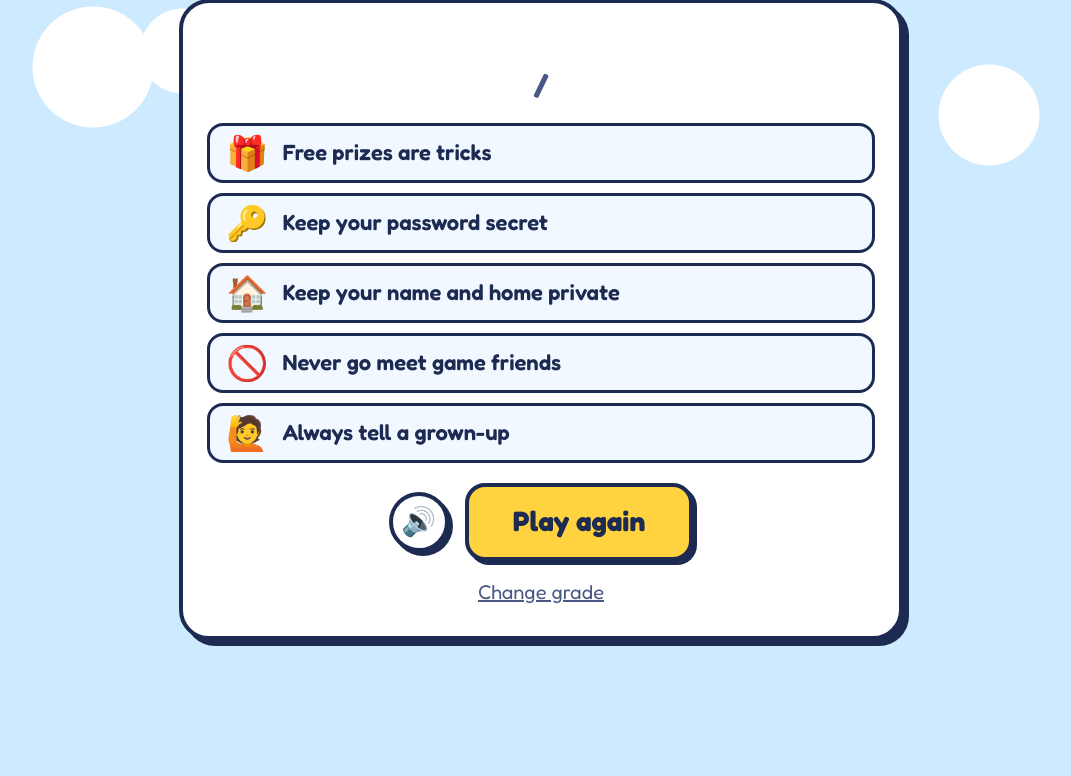
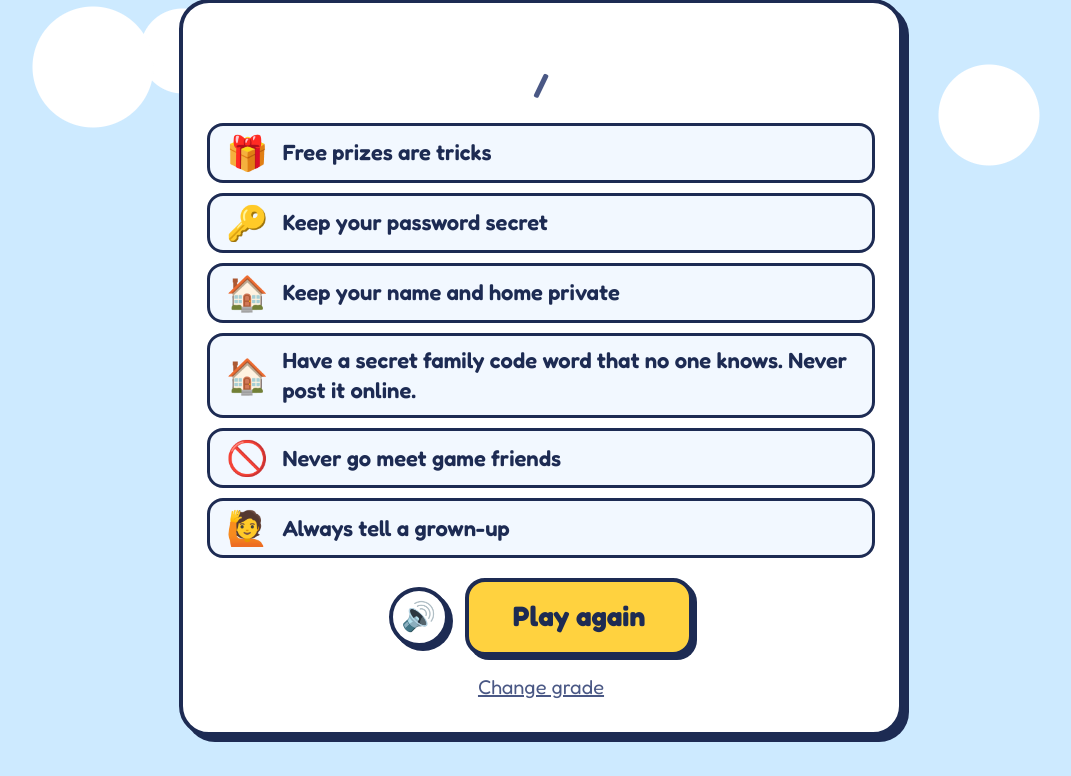
Before and after one commit to BJakeLando/UofA_CyberClinic, a Django app: template cybergame/templates/cybergame/results.html in a window 1280 px wide. Shown: the part 29-805 px from the top of the page, without its empty margins (99-1170 px from the left). Before the commit the page ends 675 px from the top, so only its background shows below. Run offline with Django 5.2, Linux system fonts and the light colour scheme; the template is opened without the code that fills it, so the values that code supplies are empty.

Commit message:
Added Family Code Word to Results Page

```diff
--- a/cybergame/templates/cybergame/results.html
+++ b/cybergame/templates/cybergame/results.html
@@ -15,6 +15,7 @@
     <li data-say="Free prizes are tricks."><span class="rule-emoji" aria-hidden="true">🎁</span>Free prizes are tricks</li>
     <li data-say="Keep your password secret."><span class="rule-emoji" aria-hidden="true">🔑</span>Keep your password secret</li>
     <li data-say="Keep your name and home private."><span class="rule-emoji" aria-hidden="true">🏠</span>Keep your name and home private</li>
+    <li data-say="Have a secret family code word that no one knows. Never post it online. "><span class="rule-emoji" aria-hidden="true">🏠</span>Have a secret family code word that no one knows. Never post it online.</li>
     <li data-say="Never go meet game friends."><span class="rule-emoji" aria-hidden="true">🚫</span>Never go meet game friends</li>
     <li data-say="Always tell a grown-up. You are not in trouble for telling."><span class="rule-emoji" aria-hidden="true">🙋</span>Always tell a grown-up</li>
   </ul>
```
